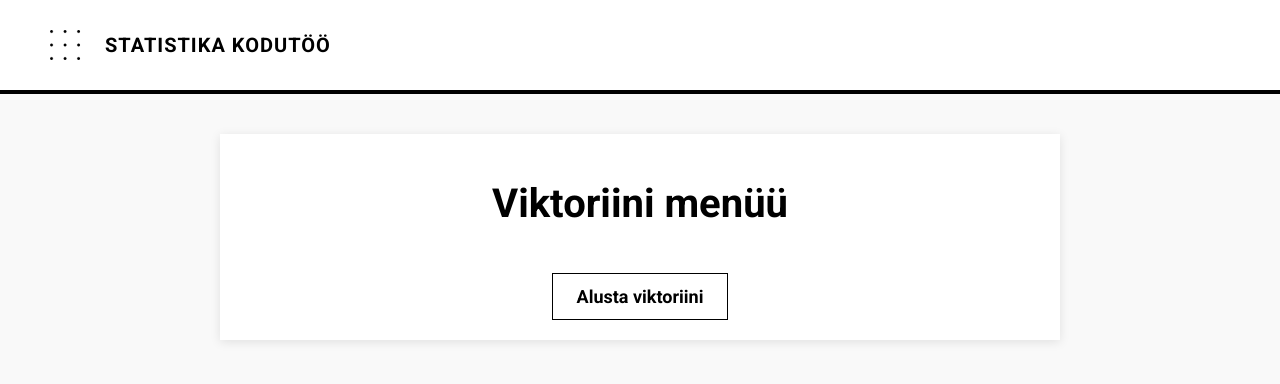
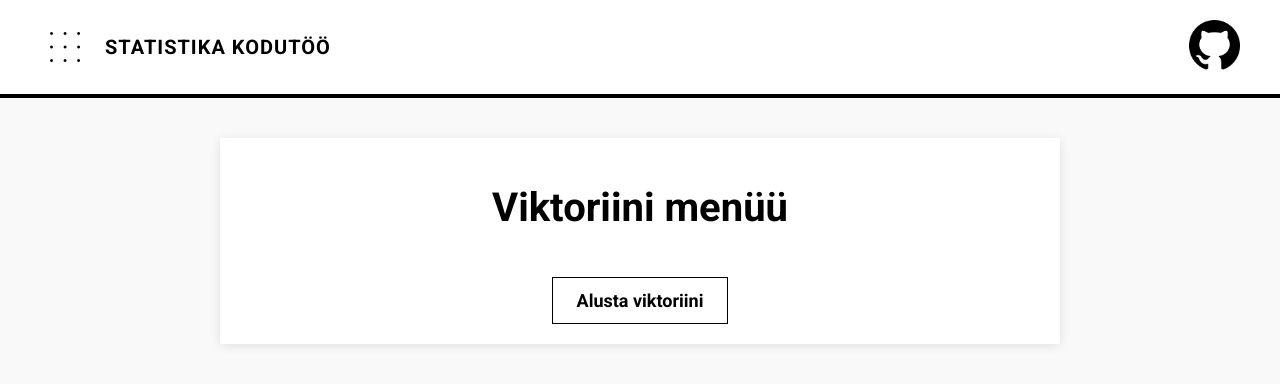
Before and after one commit to Mihkelhain/StatistikaProoviToo, a React (Create React App) app: page / in a window 1280 px wide. Shown: the top 384 px of the page. Built offline with nearby package versions, Linux system fonts and the light colour scheme.

Commit message:
added github icon

```diff
--- a/src/App.css
+++ b/src/App.css
@@ -53,6 +53,7 @@ body {
   padding: 20px 40px;
   display: flex;
   align-items: center;
+  justify-content: space-between;
 }
 
 .logo-text {
@@ -161,3 +162,7 @@ button{
   color: #000000;
   text-transform: uppercase;
 }
+.header-github{
+  height: 50px;
+  width: auto;
+}
--- a/src/App.js
+++ b/src/App.js
@@ -90,6 +90,9 @@ function App() {
                         <img src="/ES_favicon.png" alt="Logo"className="header-logo" />
                         <span className="logo-text">Statistika kodutöö</span>
                     </div>
+                    <a href="https://github.com/Mihkelhain/StatistikaProoviToo" target="_blank" rel="noreferrer">
+                        <img src='GitHub_Invertocat_Black.png' alt="GithubLink" className="header-github"></img>
+                    </a>
                 </div>
                 <div className="header-line"></div>
             </header>
```
Also changed, not shown: public/GitHub_Invertocat_Black.png (added).
